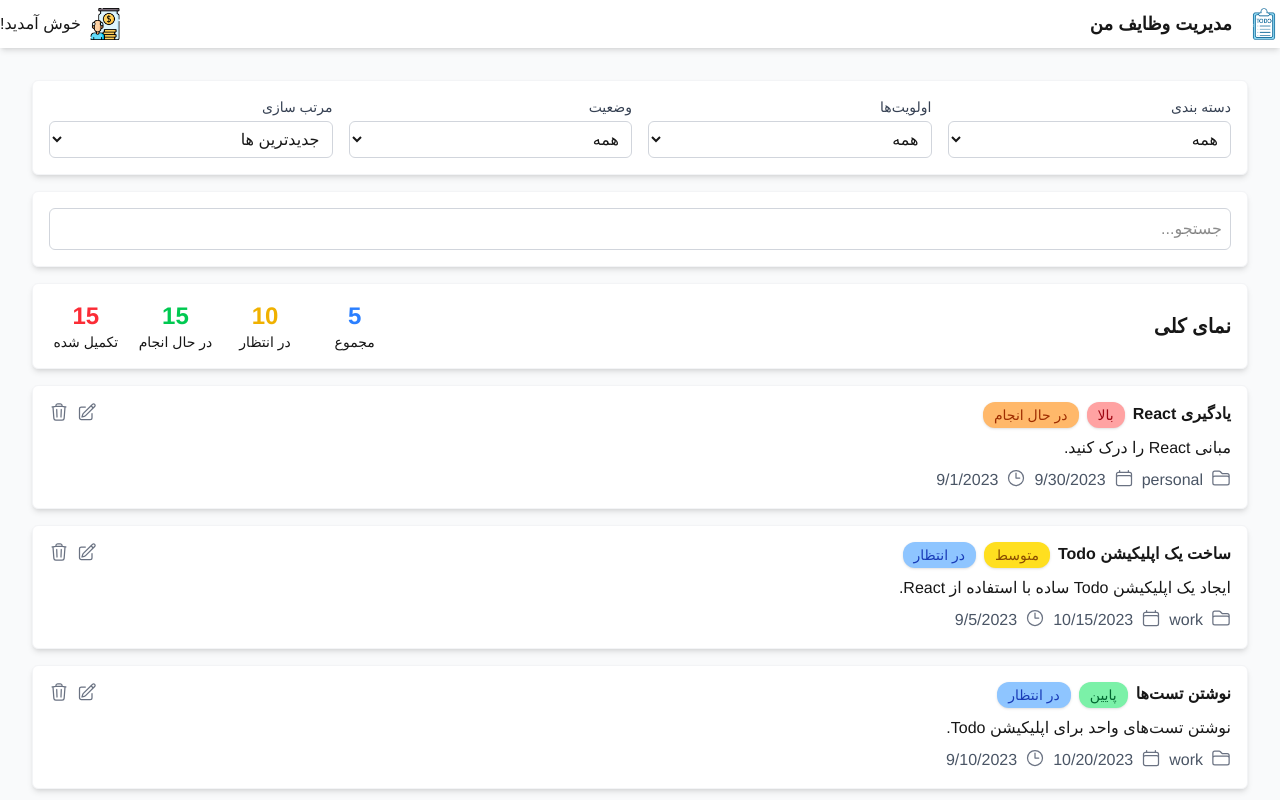
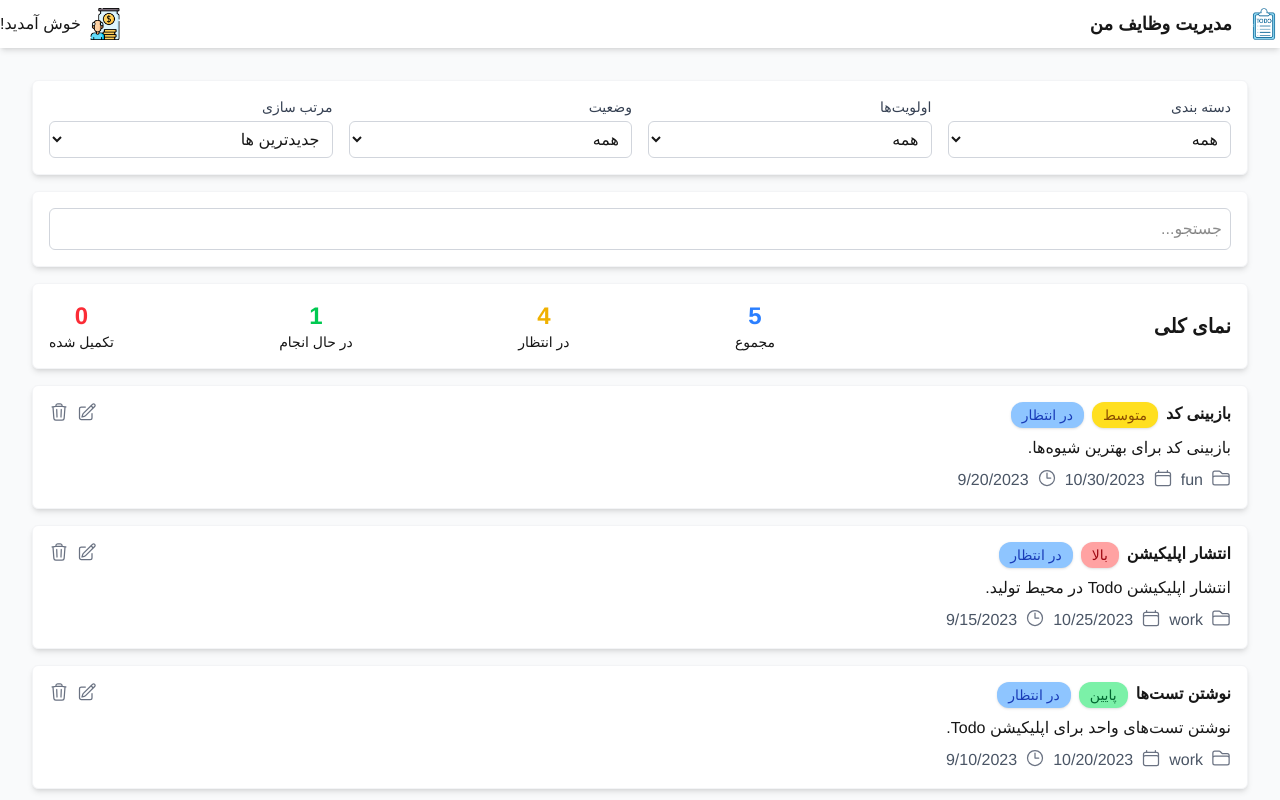
Before and after one commit to ElaheHoseininiya/Todo_List, a Next.js app: page / in a window 1280 px wide. Shown: the top 800 px of the page. Built offline with nearby package versions, Linux system fonts and the light colour scheme.

Commit message:
implement sort overview

```diff
--- a/src/app/components/overview/index.tsx
+++ b/src/app/components/overview/index.tsx
@@ -1,18 +1,41 @@
 import React from 'react';
 import Block from '../layout/block';
 import NumberBlock from './numberBlock';
+import { TaskItemType } from '../types/tasks';
+import { countTasksByStatus } from '../../../utils/list';
 
-export default function Overview() {
+
+type OverviewProps = {
+  taskList: TaskItemType[];
+};
+
+export default function Overview({ taskList }: OverviewProps) {
   return (
     <Block>
       <div className="flex justify-between items-center">
         <h2 className="text-xl font-bold">نمای کلی</h2>
         <div className="grid grid-cols-4 gap-4">
-          <NumberBlock number={5} title="مجموع" color="blue" />
-          <NumberBlock number={10} title="در انتظار" color="yellow" />
-          <NumberBlock number={15} title="در حال انجام" color="green" />
-          <NumberBlock number={15} title="تکمیل شده" color="red" />
-        </div>
+
+        </div> <NumberBlock
+            number={taskList?.length || 0}
+            title="مجموع"
+            color="blue"
+          />
+          <NumberBlock
+            number={countTasksByStatus(taskList, 'notStarted')}
+            title="در انتظار"
+            color="yellow"
+          />
+          <NumberBlock
+            number={countTasksByStatus(taskList, 'inProgress')}
+            title="در حال انجام"
+            color="green"
+          />
+          <NumberBlock
+            number={countTasksByStatus(taskList, 'done')}
+            title="تکمیل شده"
+            color="red"
+          />
       </div>
     </Block>
   );
--- a/src/app/page.tsx
+++ b/src/app/page.tsx
@@ -26,7 +26,14 @@
       task.title.includes(searchText) || task.description.includes(searchText)
     );
   });
-
+ filteredTasks.sort((a, b) => {
+    if (sortOption === 'latest') {
+      return new Date(b.createdAt).getTime() - new Date(a.createdAt).getTime();
+    } else if (sortOption === 'oldest') {
+      return new Date(a.createdAt).getTime() - new Date(b.createdAt).getTime();
+    }
+    return 0;
+  });
   return (
     <div className="grid grid-rows-[20px_1fr_20px] items-center justify-items-center min-h-screen p-8 pb-20 gap-16">
       <div className="container h-full">
@@ -42,7 +49,7 @@
             setSortOption={setSortOption}
           />
           <Search searchText={searchText} setSearchText={setSearchText} />
-          <Overview />
+          <Overview  taskList={filteredTasks}/>
           <TasksList taskList={filteredTasks} />
 
         </div>
--- /dev/null
+++ b/src/utils/list.ts
@@ -0,0 +1,6 @@
+// i
+import { TaskItemType } from "../app/components/types/tasks";
+
+export const countTasksByStatus = (tasks: TaskItemType[], status: string) => {
+  return tasks.filter(task => task.status === status).length;
+};
```
